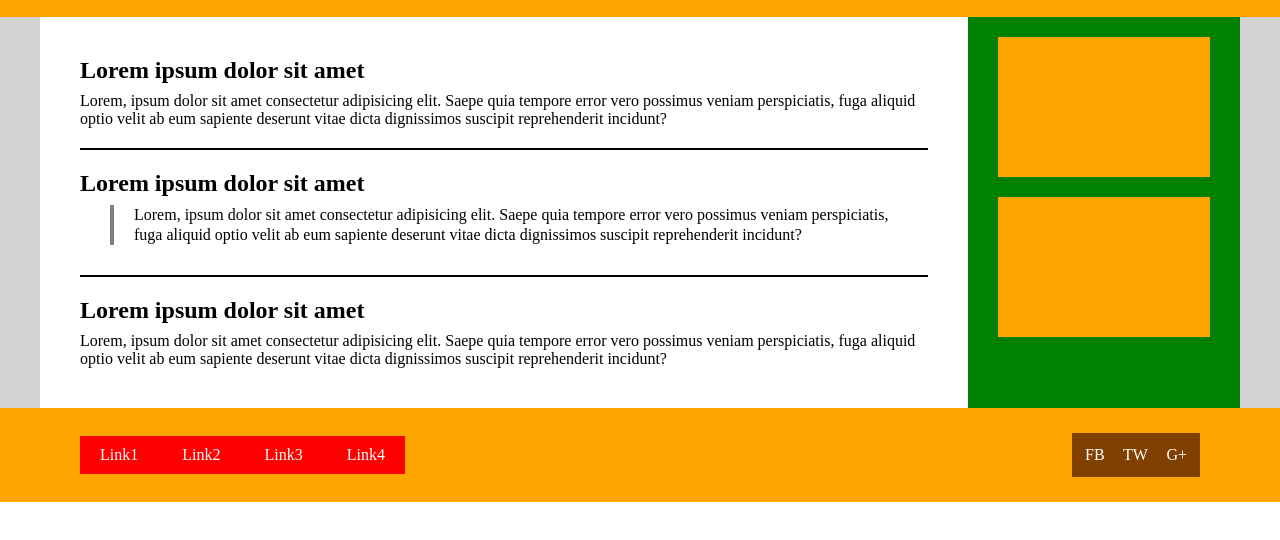
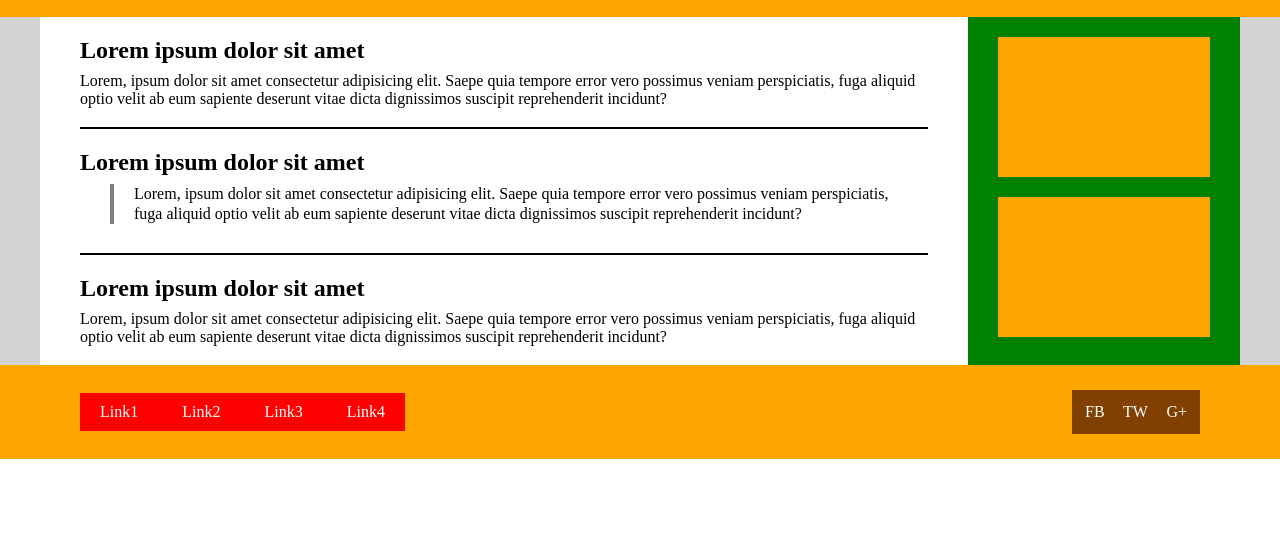
Before and after one commit to RaquelGarciaCaja/MaquetacionFebrero, a website: page docs/index.html in a window 1280 px wide. Shown: the part 78-618 px from the top of the page. Drawn offline with Linux system fonts and the light colour scheme.

Commit message:
add only in a page npm run docs

```diff
--- a/src/scss/layout/_footer.scss
+++ b/src/scss/layout/_footer.scss
@@ -1,6 +1,4 @@
 .footer {
-  position: relative;
-  bottom: 0;
   background-color: $color-primary;
   display: flex;
   flex-direction: column;
--- a/src/scss/layout/_main.scss
+++ b/src/scss/layout/_main.scss
@@ -1,6 +1,3 @@
-.page {
-  height: 100vh;
-}
 .main {
   padding: 0 0;
   background-color: $color-main;
@@ -14,7 +11,7 @@
   &__sections {
     display: flex;
     flex-direction: column;
-    padding: 20px 40px;
+    padding: 0 40px;
     width: 100%;
     background-color: $color-main;
   }
@@ -24,7 +21,7 @@
   &__section {
     display: flex;
     flex-direction: column;
-    padding: 20px 0;
+    padding: 19.5px 0;
 
     &--center {
       border-top: 2px black solid;
```
Also changed, not shown: docs/assets/css/main.css.
